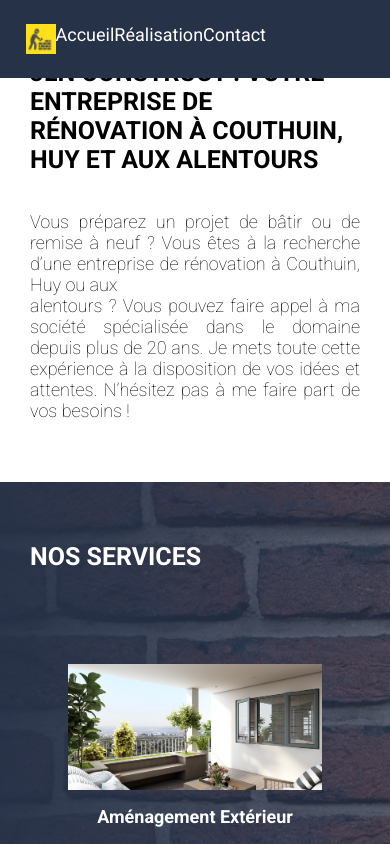
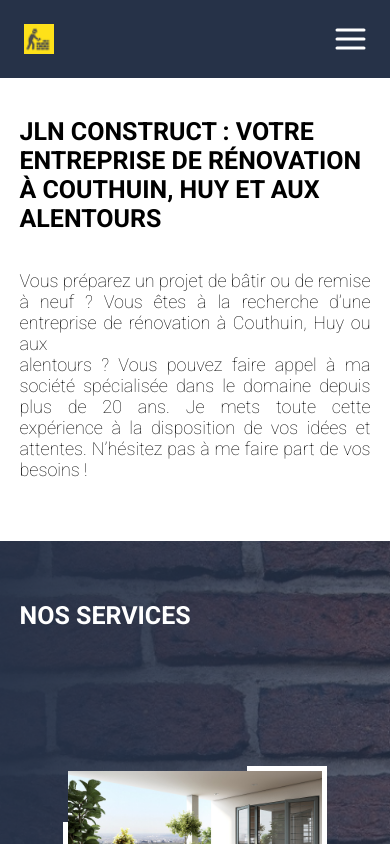
Before and after one commit to Othior/jlnconstruct, an Angular app: page /accueil in a window 390 px wide. Shown: the top 844 px of the page. Built offline with nearby package versions, Linux system fonts and the light colour scheme.

Commit message:
change all design test

```diff
--- a/src/app/accueil/accueil.component.css
+++ b/src/app/accueil/accueil.component.css
@@ -1,86 +1,6 @@
-
-/* pour les mobiles  */
-.description_entreprise , .service{
-    display: grid;
-    grid-template-columns: 30px 1fr 1fr 30px;
-    grid-template-rows: 150px 2fr;
-    margin: 0;
-    padding: 0;
+.container_accueil{
+    margin-top: 120px;
 }
-.description_entreprise{
-    grid-template-rows: 150px 2fr;
-    align-items: center;
-    justify-items: center;
-    margin: 3.8rem 0;
-}
-.service{
-    color: white;
-    background: no-repeat center / cover fixed url("../../assets/bg_service.png");
-    align-items: center;
-}
-.titre_service , .block_tuiles_service , .titre_description , .paragraphe_description{
-    grid-column: 2/4;
-}
-.titre_description{
-    font-weight: bolder;
-    font-size: 25px;
-    margin-bottom: 2.5rem;
-}
-.paragraphe_description{
-    grid-row: 2;
-    text-align: justify;
-    font-size: 18px;
-    font-weight: 100;
-}
-.titre_service{
-    grid-row: 1;
-    font-size: 25px;
-    font-weight: bolder;
-    text-transform: uppercase;
-}
-.block_tuiles_service{
-    grid-row: 2;
-}
-.tuile_service{
-    margin: 2rem 0;
-    display: grid;
-    justify-items: center;
-    align-items: center;
-}
-.tuile_service img::before{
-    content: " ";
-    position: absolute;
-    width: 80px;
-    height: 80px;
-    z-index: 0;
-    bottom: -5px;
-    left: -5px;
-    background-color: white;
-}
-.tuile_service img {
-    width:65vw;
-    height: 32.5vw;
-    object-fit:cover;
-}
-.tuile_service img::after{
-    content: " ";
-    position: absolute;
-    width: 80px;
-    height: 80px;
-    z-index: 0;
-    top: -5px;
-    right: -5px;
-    background-color: white;
-}
-.tuile_service p {
-    margin: 1rem 0;
-    font-size: 18px;
-    font-weight: bold;
-    text-align: center;
-}
-
-/* pour les pc's */
-@media screen and (min-width: 992px){
 .description_entreprise , .service{
     display: grid;
     grid-template-columns: 125px 1fr 1fr 125px;
@@ -91,13 +11,7 @@
 }
 .description_entreprise{
     justify-items: flex-start;
-    }
-    .titre_description{
-        font-size: 25px;
-        word-spacing: 0.3em;
-    }
-    .paragraphe_description{
-        font-weight: 100;
+    margin: 2rem 0;
 }
 .block_tuiles_service{
     display: flex;
@@ -142,10 +56,89 @@
 .tuile_service:hover:after , .tuile_service:hover:before{
     background-color: #FEE119;
 }
-
+.titre_description{
+    font-weight: bolder;
+    font-size: 25px;
+    margin-bottom: 2.5rem;
+}
+.paragraphe_description{
+    grid-row: 2;
+    text-align: justify;
+    font-size: 18px;
+    font-weight: 100;
+}
 .tuile_service:hover{
     color: #FEE119;
     transition: all .2s;
+}
+.service{
+    color: white;
+    background: no-repeat center / cover fixed url("../../assets/bg_service.png");
+    align-items: center;
+}
+.tuile_service p {
+    margin: 1rem 0;
+    font-size: 18px;
+    font-weight: bold;
+    text-align: center;
+}
+
+@media screen and (min-width: 500px) and (max-width: 1000px){
+    .description_entreprise , .service{
+        display: grid;
+        grid-template-columns: 5% 1fr 1fr 5%;
+        grid-template-rows: 150px 2fr;
+        margin: 0;
+        padding: 0;
+    }
+    .description_entreprise{
+        grid-template-rows: 150px 2fr;
+        align-items: center;
+        justify-items: center;
+        margin: 3.8rem 0;
+    }
+    .service{
+        color: white;
+        background: no-repeat center / cover fixed url("../../assets/bg_service.png");
+        align-items: center;
+    }
+    .titre_service , .block_tuiles_service , .titre_description , .paragraphe_description{
+        grid-column: 2/4;
+    }
+    .titre_description{
+        font-weight: bolder;
+        font-size: 25px;
+        margin-bottom: 2.5rem;
+    }
+    .paragraphe_description{
+        grid-row: 2;
+        text-align: justify;
+        font-size: 18px;
+        font-weight: 100;
+    }
+    .titre_service{
+        grid-row: 1;
+        font-size: 25px;
+        font-weight: bolder;
+        text-transform: uppercase;
+    }
+    .block_tuiles_service{
+        grid-row: 2;
+        display: flex;
+        justify-content: center;
+        align-items: center;
+        flex-direction: column;
+    }
+    .tuile_service{
+        margin: 2rem 0;
+        display: grid;
+        justify-items: center;
+        align-items: center;
+    }
+    .tuile_service img {
+        width:65vw;
+        height: 32.5vw;
+        object-fit:cover;
     }
     .tuile_service p {
         margin: 1rem 0;
@@ -154,3 +147,67 @@
         text-align: center;
     }
 }
+@media screen and (min-width: 320px) and (max-width: 500px){
+    .description_entreprise , .service{
+        display: grid;
+        grid-template-columns: 5% 1fr 1fr 5%;
+        grid-template-rows: 150px 2fr;
+        margin: 0;
+        padding: 0;
+    }
+    .description_entreprise{
+        grid-template-rows: 150px 2fr;
+        align-items: center;
+        justify-items: center;
+        margin: 3.8rem 0;
+    }
+    .service{
+        color: white;
+        background: no-repeat center / cover fixed url("../../assets/bg_service.png");
+        align-items: center;
+    }
+    .titre_service , .block_tuiles_service , .titre_description , .paragraphe_description{
+        grid-column: 2/4;
+    }
+    .titre_description{
+        font-weight: bolder;
+        font-size: 25px;
+        margin-bottom: 2.5rem;
+    }
+    .paragraphe_description{
+        grid-row: 2;
+        text-align: justify;
+        font-size: 18px;
+        font-weight: 100;
+    }
+    .titre_service{
+        grid-row: 1;
+        font-size: 25px;
+        font-weight: bolder;
+        text-transform: uppercase;
+    }
+    .block_tuiles_service{
+        grid-row: 2;
+        display: flex;
+        justify-content: center;
+        align-items: center;
+        flex-direction: column;
+    }
+    .tuile_service{
+        margin: 2rem 0;
+        display: grid;
+        justify-items: center;
+        align-items: center;
+    }
+    .tuile_service img {
+        width:65vw;
+        height: 32.5vw;
+        object-fit:cover;
+    }
+    .tuile_service p {
+        margin: 1rem 0;
+        font-size: 18px;
+        font-weight: bold;
+        text-align: center;
+    }
+}
--- a/src/app/footer/footer.component.css
+++ b/src/app/footer/footer.component.css
@@ -1,4 +1,86 @@
-/* poru les mobiles */
+footer{
+    background-color: var(--primary-color);
+    display: grid;
+    grid-template-columns: 100px 1fr 2px 1fr 100px;
+    grid-template-rows: 1fr;
+    align-items: center;
+    justify-items: center;
+    margin: 0;
+}
+hr{
+    display: block;
+    color: white;
+    grid-column: 3/4;
+    border:none;
+    border-left:1px solid white;
+    height: 100%;
+    width:1px;
+}
+.logoHeader{
+    grid-column: 2/3;
+    grid-row: 1;
+    padding: 0;
+}
+.contenu_footer{
+    grid-column: 4/5;
+    grid-row: 1;
+    margin: 1rem 0;
+}
+.email_lien , .telephone_footer , .tva_footer, .adresse_entreprise_footer{
+    color: white;
+    display: grid;
+    grid-template-columns: 20px 1fr;
+    justify-items: start;
+    align-items: center;
+    grid-gap: 24px;
+    padding: 16px 0;
+    font-weight: lighter;
+    font-size: 16px;
+}
+.email_lien:hover{
+    color: var(--font-color-placeholder);
+}
+@media screen and (min-width: 500px) and (max-width: 1000px){
+    footer{
+        background-color: var(--primary-color);
+        color: white;
+        display: grid;
+        grid-template-columns: 30px 1fr 1fr 30px;
+        grid-template-rows: 100px 1fr;
+        align-items: center;
+        justify-items: center;
+        margin: 0;
+        /* width: 100vw; */
+    }
+    hr{
+        display: none;
+    }
+    .logoHeader{
+        grid-column: 2/4;
+        grid-row: 1;
+        padding-top: 2.5rem;
+    }
+    .logoHeader img{
+        width: 250px;
+    }
+    .contenu_footer{
+        grid-column: 2/4;
+        grid-row: 2/3;
+        margin: 1rem 0;
+    }
+    .email_lien , .telephone_footer , .tva_footer, .adresse_entreprise_footer{
+        color: white;
+        display: grid;
+        grid-template-columns: 20px 1fr;
+        justify-items: start;
+        align-items: center;
+        grid-gap: 24px;
+        padding: 16px 0;
+        font-weight: lighter;
+        font-size: 16px;
+    }
+}
+@media screen and (min-width: 320px) and (max-width: 500px){
 footer{
     background-color: var(--primary-color);
     color: white;
@@ -37,56 +119,4 @@ hr{
     font-weight: lighter;
     font-size: 16px;
 }
-
-
-
-
-
-
-
-/* pour les pc's */
-@media screen and (min-width: 992px){
-    footer{
-        background-color: var(--primary-color);
-        display: grid;
-        grid-template-columns: 100px 1fr 2px 1fr 100px;
-        grid-template-rows: 1fr;
-        align-items: center;
-        justify-items: center;
-        margin: 0;
-    }
-    hr{
-        display: block;
-        color: white;
-        grid-column: 3/4;
-        border:none;
-        border-left:1px solid white;
-        height: 100%;
-        width:1px;
-    }
-    .logoHeader{
-        grid-column: 2/3;
-        grid-row: 1;
-        padding: 0;
-    }
-    .contenu_footer{
-        grid-column: 4/5;
-        grid-row: 1;
-        margin: 1rem 0;
-    }
-    .email_lien , .telephone_footer , .tva_footer, .adresse_entreprise_footer{
-        color: white;
-        display: grid;
-        grid-template-columns: 20px 1fr;
-        justify-items: start;
-        align-items: center;
-        grid-gap: 24px;
-        padding: 16px 0;
-        font-weight: lighter;
-        font-size: 16px;
-    }
-    .email_lien:hover{
-        color: var(--font-color-placeholder);
-    }
-
 }
--- a/src/app/navbar/navbar.component.css
+++ b/src/app/navbar/navbar.component.css
@@ -10,6 +10,7 @@ nav{
     position: fixed;
     padding: 1.5rem;
     font-size: 18px;
+    z-index: 1000000;
 }
 .logo{
     grid-column: 2/3;
@@ -70,3 +71,34 @@ nav{
         background-color: #263248;
     }
 }
+@media screen and (min-width: 320px) and (max-width: 500px) {
+    nav{
+        display: flex;
+        justify-content: space-between;
+        align-items: center;
+    }
+    .logo{
+        grid-column: 1/2;
+    }
+    .menu_burger{
+        display: grid;
+    }
+    .menu_burger img{
+        color: white;
+    }
+    .lien_groupe{
+        display: none;
+    }
+    .active_menu_burger{
+        display: flex;
+        flex-direction: column;
+        justify-content: space-evenly;
+        align-items: center;
+        position: absolute;
+        top: 70px;
+        right: 0;
+        left: 0;
+        height: 95vh;
+        background-color: #263248;
+    }
+}
--- a/src/app/navbar/navbar.component.ts
+++ b/src/app/navbar/navbar.component.ts
@@ -32,15 +32,7 @@ export class NavbarComponent implements OnInit {
   public menuBurger(menu):void {
     menu.setAttributeNode("active")
     console.log("menu => ", menu.getAttribute("active"))
-    if(menu !== null ){
-      menu.classList.add("active_menu_burger");
-      this.logo = "../../assets/icon/croix.svg"
 
-      // if(menu.classList[1]=== "active_menu_burger"){
-      //   menu.classList.remove("active_menu_burger");
-      //   this.logo = "../../assets/icon/hamburger menu.svg"
-      // }
-    }
   }
 
 }
```
Lines whose indentation alone changed are shown as unchanged.
